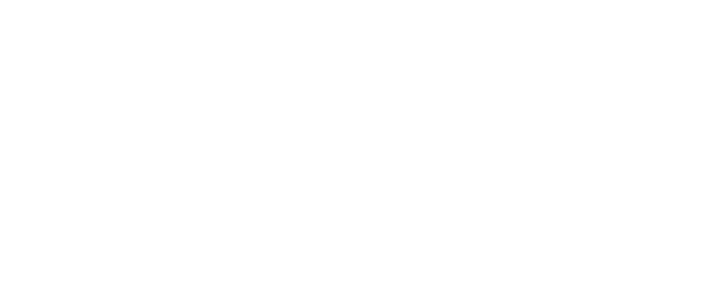
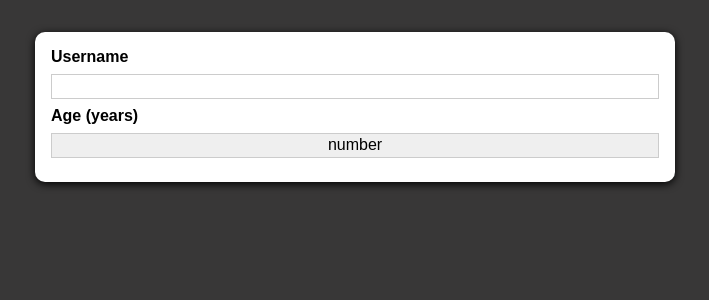
Before and after one commit to MSreeN/React-Practice-Project, a React (Create React App) app: page / in a window 1280 px wide. Shown: the top 300 px of the page, without its empty margins (285-994 px from the left). Built offline with nearby package versions, Linux system fonts and the light colour scheme.

Commit message:
added use and ui components

```diff
--- a/src/App.js
+++ b/src/App.js
@@ -1,10 +1,11 @@
 import React from 'react';
+import AddUser from './Users/AddUser';
 
 
 function App() {
   return (
     <div>
-
+      <AddUser/>
     </div>
   );
 }
--- /dev/null
+++ b/src/UI/Card.js
@@ -0,0 +1,9 @@
+import classes from './Card.module.css'
+
+function Card(props){
+  return( <div className={`${classes.card} ${props.className}`}>
+    {props.children}
+  </div>)
+};
+
+export default Card;
--- /dev/null
+++ b/src/UI/Card.module.css
@@ -0,0 +1,5 @@
+.card{
+  background-color: white;
+  box-shadow: 0 2px 8px rgba(0, 0, 0.26);
+  border-radius: 10px;
+}
--- /dev/null
+++ b/src/Users/AddUser.js
@@ -0,0 +1,20 @@
+import Card from "../UI/Card";
+import classes from './AddUser.module.css'
+
+function AddUser(){
+  function userSubmitHandler(e){
+    e.preventDefault();
+  }
+  return(
+    <Card className = {classes.input}>
+    <form onSubmit={userSubmitHandler}>
+      <label htmlFor="username">Username</label>
+      <input type="text" name="" value=""/>
+      <label for="">Age (years) </label>
+    <input type="submit" name="" value="number"/>
+    </form>
+    </Card>
+  )
+}
+
+export default AddUser;
--- /dev/null
+++ b/src/Users/AddUser.module.css
@@ -0,0 +1,26 @@
+.input {
+  margin: 2rem auto;
+  padding: 1rem;
+  width: 90%;
+  max-width: 40rem;
+}
+
+.input label {
+  display: block;
+  font-weight: bold;
+  margin-bottom: 0.5rem;
+}
+
+.input input {
+  font: inherit;
+  display: block;
+  width: 100%;
+  border: 1px solid #ccc;
+  padding: 0.15rem;
+  margin-bottom: 0.5rem;
+}
+
+.input input:focus {
+  outline: none;
+  border-color: #4f005f;
+}
--- a/src/index.css
+++ b/src/index.css
@@ -4,6 +4,7 @@
 
 html {
   font-family: sans-serif;
+  background-color: rgb(56, 55, 55);
 }
 
 body {
```
